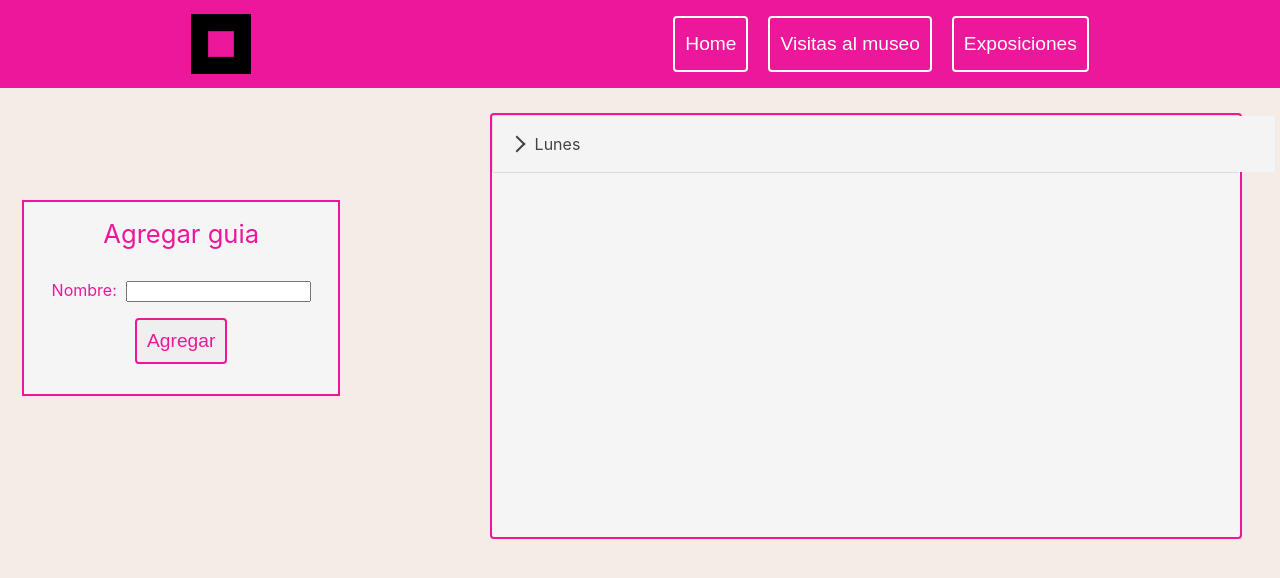
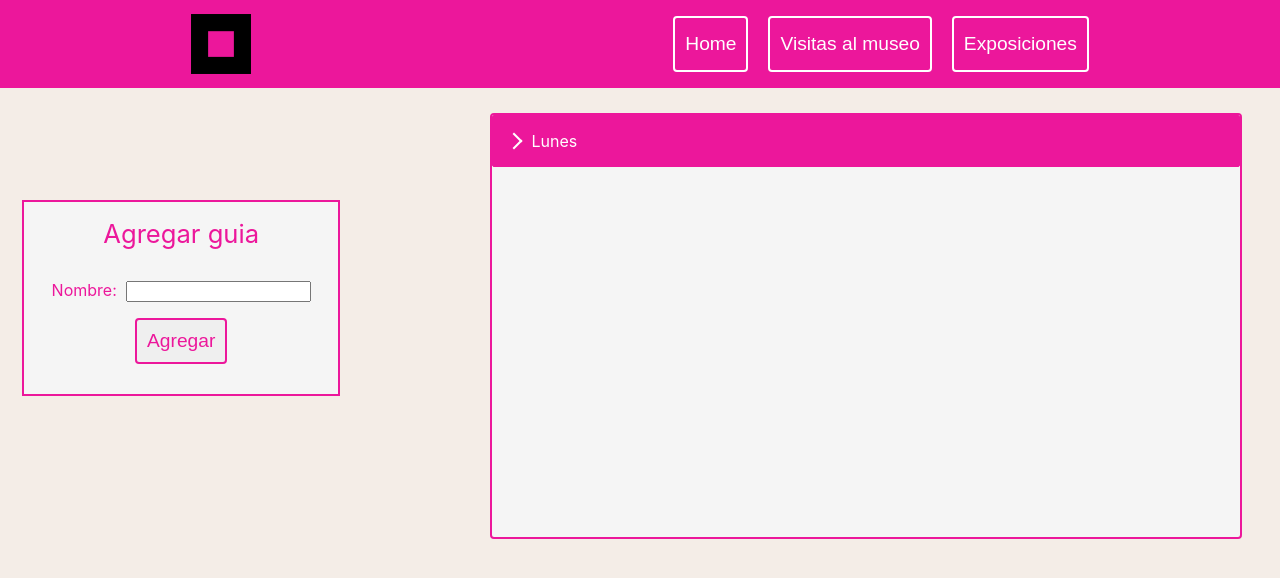
Before and after one commit to Richarzone/MARCO-Web, a React (Create React App) app: page /Guias in a window 1280 px wide. Shown: the top 578 px of the page. Built offline with nearby package versions, Linux system fonts and the light colour scheme.

Commit message:
acordion css

```diff
--- /dev/null
+++ b/src/Components/Lista/Acordion.css
@@ -0,0 +1,65 @@
+.accordion {
+    border: 1px solid rgb(236,23,155);;
+    border-radius: 2px;
+    background-color: rgb(236,23,155);
+}
+
+.accordion__item + .accordion__item {
+    border-top: 1px solid rgba(0, 0, 0, 0.1);
+}
+
+.accordion__button {
+    background-color: rgb(236,23,155);
+    color: white;
+    cursor: pointer;
+    padding: 2%;
+    width: 95.95%;
+    text-align: left;
+    border: none;
+}
+
+.accordion__button:hover {
+    background-color: #ddd;
+    color: rgb(236,23,155);
+}
+
+.accordion__button:before {
+    display: inline-block;
+    content: '';
+    height: 10px;
+    width: 10px;
+    margin-right: 12px;
+    border-bottom: 2px solid currentColor;
+    border-right: 2px solid currentColor;
+    transform: rotate(-45deg);
+}
+
+.accordion__button[aria-expanded='true']::before,
+.accordion__button[aria-selected='true']::before {
+    transform: rotate(45deg);
+}
+
+[hidden] {
+    display: none;
+}
+
+.accordion__panel {
+    padding: 20px;
+    animation: fadein 0.35s ease-in;
+    background-color: white;
+    color: black;
+}
+
+/* -------------------------------------------------- */
+/* ---------------- Animation part ------------------ */
+/* -------------------------------------------------- */
+
+@keyframes fadein {
+    0% {
+        opacity: 0;
+    }
+
+    100% {
+        opacity: 1;
+    }
+}
--- a/src/Components/Lista/index.js
+++ b/src/Components/Lista/index.js
@@ -1,6 +1,6 @@
 import React, { Component } from "react"
 import { Accordion, AccordionItem, AccordionItemHeading, AccordionItemButton, AccordionItemPanel } from 'react-accessible-accordion';
-import 'react-accessible-accordion/dist/fancy-example.css';
+import "./Acordion.css";
 import "./Lista.css"
 
 export class Lista extends Component {
```
